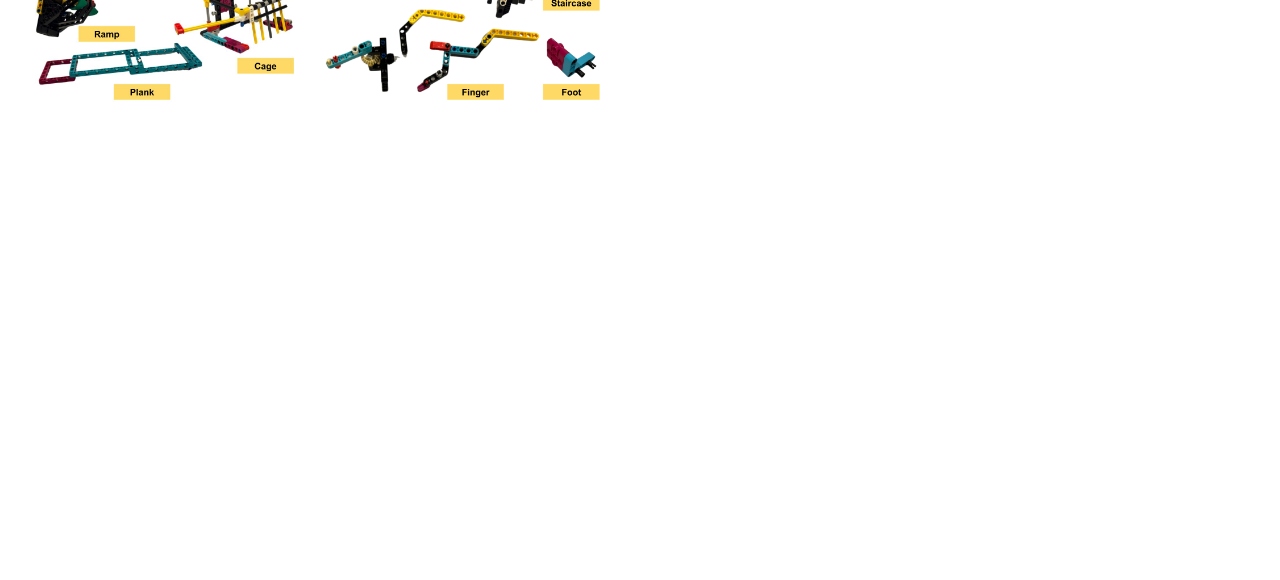
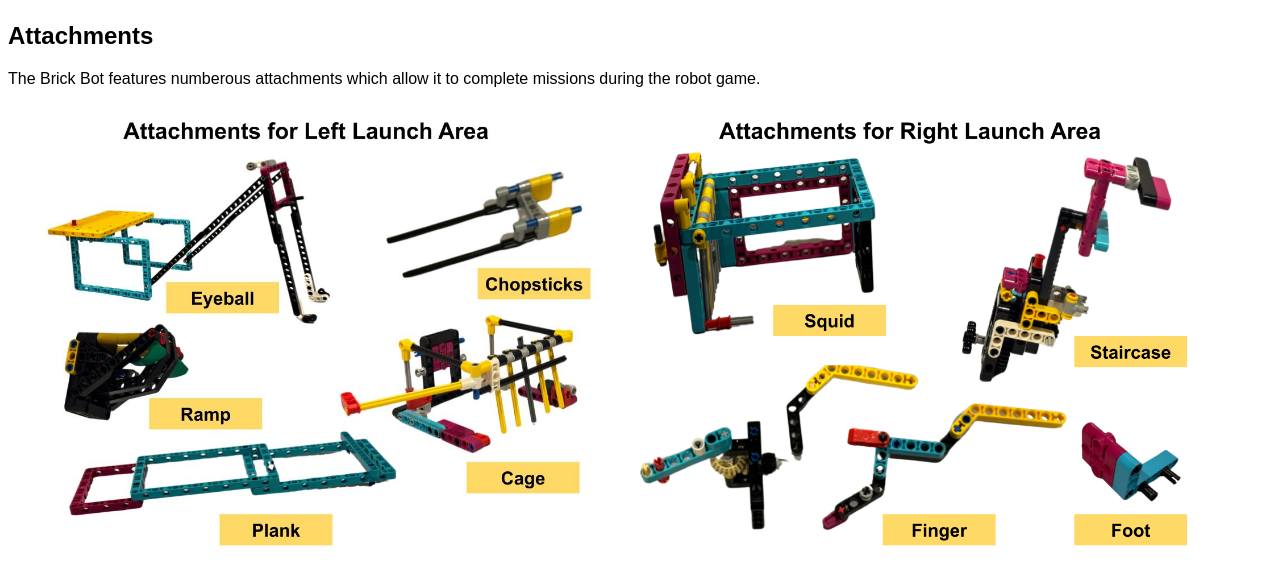
Before and after one commit to BrickBotBuilders/BrickBotBuilders.github.io, a PHP site: page /robots.html in a window 1280 px wide. Shown: the part 1044-1624 px from the top of the page. Before the commit the page ends 1145 px from the top, so only its background shows below. Run offline with PHP 8.4, Linux system fonts and the light colour scheme.

Commit message:
Update styles.css

```diff
--- a/styles.css
+++ b/styles.css
@@ -82,7 +82,7 @@ li a:hover:not(.active) {
 
 
 img {
-  width: 300px;
+  width: 600px;
   border-radius:25px;
 }
 .small {
```
